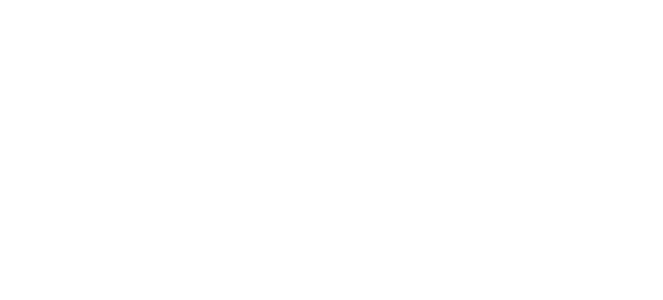
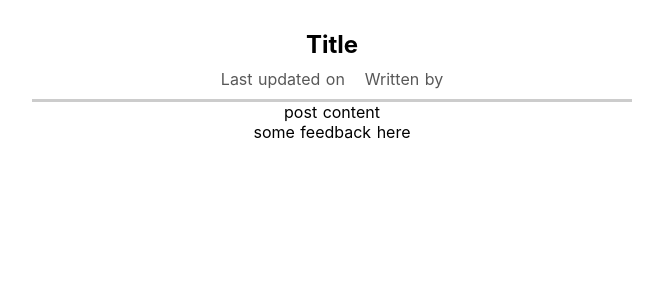
Before and after one commit to ale-xander/blog_with_VueJS, a Nuxt app: page /posts/1 in a window 1280 px wide. Before the commit this address had no page. Shown: the top 300 px of the page, without its empty margins (308-971 px from the left). Built offline with nearby package versions, Linux system fonts and the light colour scheme.

Commit message:
adding some styling to Posts

```diff
--- a/pages/about/index.vue
+++ b/pages/about/index.vue
@@ -0,0 +1,16 @@
+<template>
+  <div class="about-page">
+    <h1>This is my absolutely fantastic "About Me" Page!</h1>
+    <p>Lorem ipsum, dolor sit amet consectetur adipisicing elit. Totam officiis ab voluptatibus assumenda error quas deleniti eius? Suscipit, numquam? Quis aliquid non animi numquam amet voluptas dolorum sunt aspernatur commodi?</p>
+    <p>Lorem ipsum, dolor sit amet consectetur adipisicing elit. Totam officiis ab voluptatibus assumenda error quas deleniti eius? Suscipit, numquam? Quis aliquid non animi numquam amet voluptas dolorum sunt aspernatur commodi?</p>
+    <p>Lorem ipsum, dolor sit amet consectetur adipisicing elit. Totam officiis ab voluptatibus assumenda error quas deleniti eius? Suscipit, numquam? Quis aliquid non animi numquam amet voluptas dolorum sunt aspernatur commodi?</p>
+    <p>Lorem ipsum, dolor sit amet consectetur adipisicing elit. Totam officiis ab voluptatibus assumenda error quas deleniti eius? Suscipit, numquam? Quis aliquid non animi numquam amet voluptas dolorum sunt aspernatur commodi?</p>
+  </div>
+</template>
+
+<style scoped>
+.about-page {
+  text-align: center;
+  padding: 30px;
+}
+</style>
--- /dev/null
+++ b/pages/posts/_id/index.vue
@@ -0,0 +1,69 @@
+<template>
+    <div class="single-post-page">
+        <section class="post">
+            <h1 class="post-title">Title</h1>
+            <div class="post-details">
+                <div class="post-detail">Last updated on</div>
+                <div class="post-detail">Written by</div>
+            </div>
+            <p class="post-content">post content</p>
+        </section>
+        <section class="post-feedback">
+            <p>some feedback here</p>
+        </section>
+    </div>
+</template>
+
+<style scoped>
+.single-post-page {
+  padding: 30px;
+  text-align: center;
+  box-sizing: border-box;
+}
+
+.post {
+  width: 100%;
+}
+
+@media (min-width: 768px) {
+  .post {
+    width: 600px;
+    margin: auto;
+  }
+}
+
+.post-title {
+  margin: 0;
+}
+
+.post-details {
+  padding: 10px;
+  box-sizing: border-box;
+  border-bottom: 3px solid #ccc;
+  display: flex;
+  justify-content: center;
+  align-items: center;
+  flex-direction: column;
+}
+
+@media (min-width: 768px) {
+  .post-details {
+    flex-direction: row;
+  }
+}
+
+.post-detail {
+  color: rgb(88, 88, 88);
+  margin: 0 10px;
+}
+
+.post-feedback a {
+  color: red;
+  text-decoration: none;
+}
+
+.post-feedback a:hover,
+.post-feedback a:active {
+  color: salmon;
+}
+</style>
--- a/pages/posts/index.vue
+++ b/pages/posts/index.vue
@@ -0,0 +1,13 @@
+<template>
+    <div class="posts-page">
+
+    </div>
+</template>
+
+<style scoped>
+.posts-page{
+    display: flex;
+    justify-content: center;
+    align-items: center;
+}
+</style>
```
